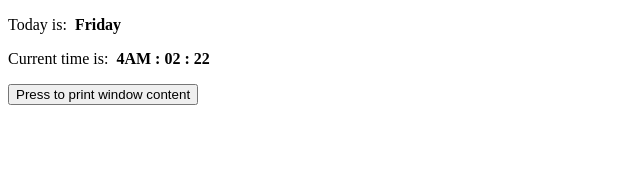
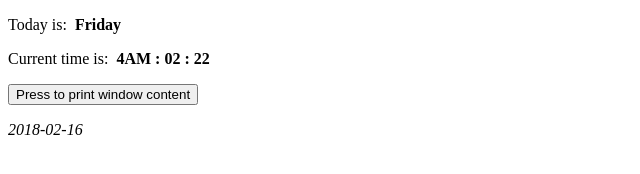
Before and after one commit to Stagosi/JavaScript-Exercises-, a plain HTML site: page index.html in a window 1280 px wide. Shown: the full height of the page, 0-640 px from the left. Drawn offline with Linux system fonts and the light colour scheme.

Commit message:
Update index.html

```diff
--- a/index.html
+++ b/index.html
@@ -12,8 +12,11 @@
     <span  id="minutes"></span><span id="seconds"></span></b>
   </p>
   <!--print window button-->
-  <button id="printBtn" onclick="printW()">Press to print window content</button>
+  <button id="printBtn" onclick="printW()">Press to print window content</button><br>
+  <!--show date in format dd-mm-yyyy-->
+  <i><p id="currentDate"></p></i>
 <script src="datetime.js"></script>
 <script src="printWindow.js"></script>
+<script src="showDate.js"></script>
 </body>
 </html>
```
